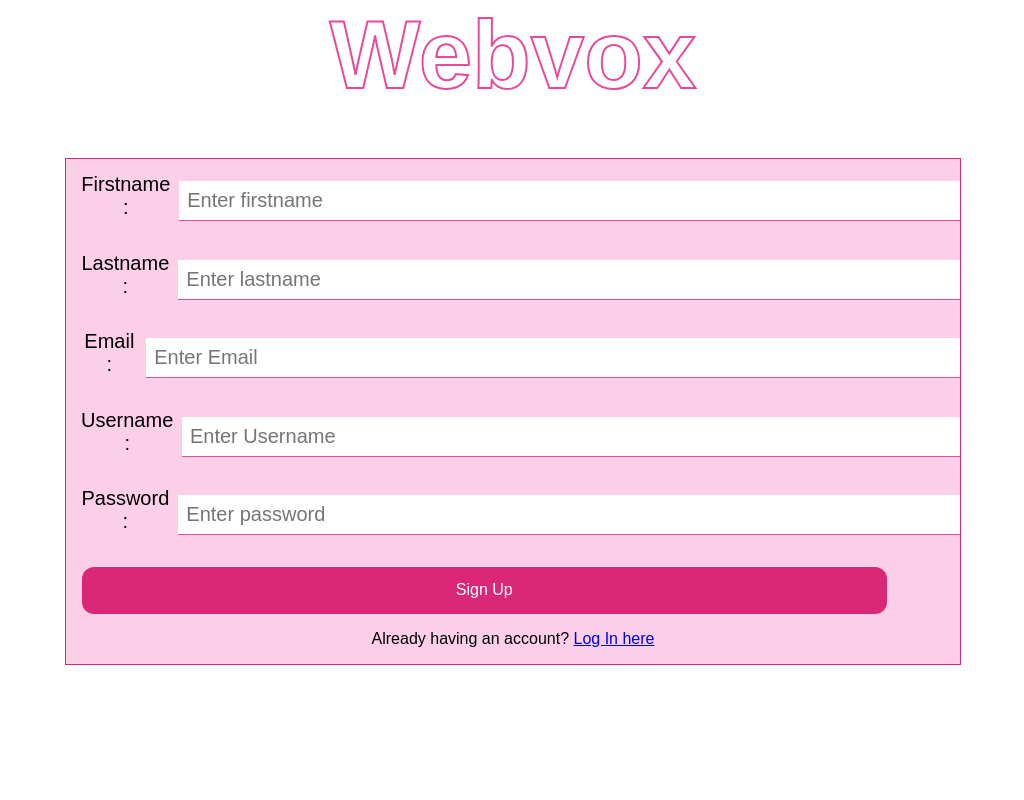
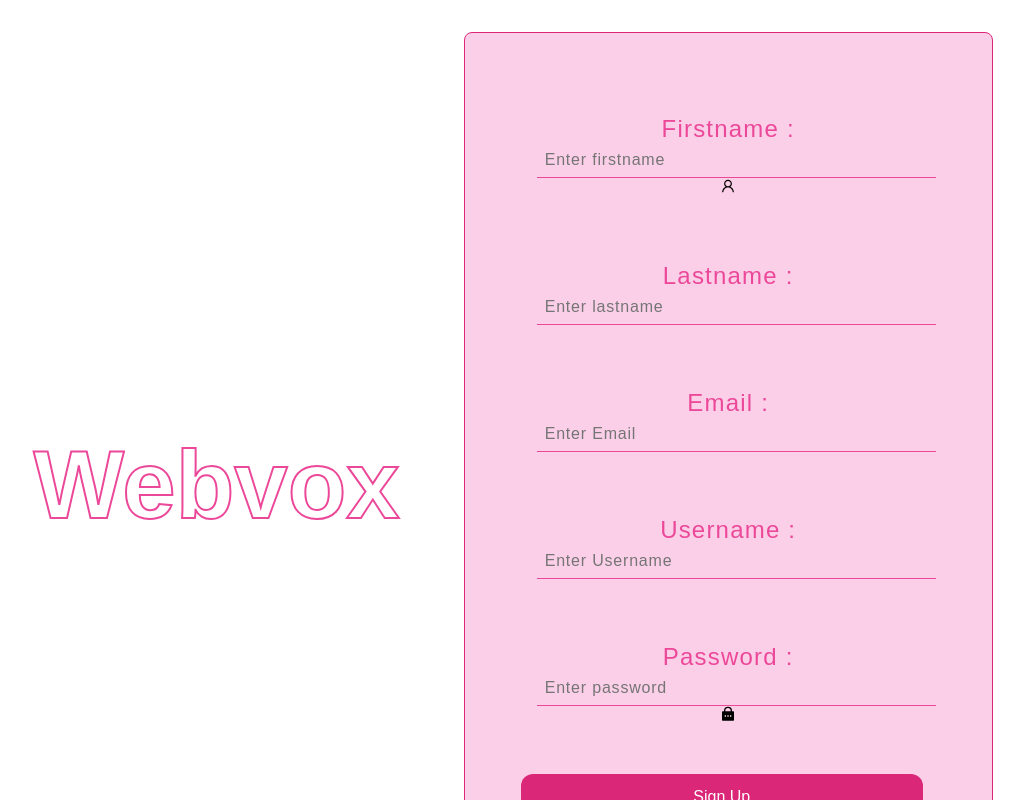
Before and after one commit to logapriya16/webvox, a React (Create React App) app: page /signup in a window 1280 px wide. Shown: the top 800 px of the page, without its empty margins (127-1151 px from the left). Built offline with nearby package versions, Linux system fonts and the light colour scheme; no server answers; a web font is replaced by a local one; what miragejs would draw is missing.

Commit message:
Update : New styles added

```diff
--- a/src/Components/UserprofileComponet/UserProfileComponent.jsx
+++ b/src/Components/UserprofileComponet/UserProfileComponent.jsx
@@ -16,13 +16,12 @@
 import { Avatar } from "antd";
 import { UserOutlined } from "@ant-design/icons";
 import { Button, Modal } from "antd";
-import { useEffect } from "react";
 import PostDisplay from "../PostDisplay/PostDisplay";
 
 export default function ProfileComponent() {
   const { active_user } = useContext(AuhtContext);
   const { postState } = useContext(PostContext);
-  const { userstate, EditUser } = useContext(UserContext);
+  const { EditUser } = useContext(UserContext);
   const [editbio, setEditbio] = useState(false);
   const [isModalOpen, setIsModalOpen] = useState(false);
   const imagesarray = [pic2, pic3, pic4, pic5, pic6];
@@ -34,10 +33,6 @@
   };
   const handleCancel = () => {
     setIsModalOpen(false);
-  };
-  const handleAvatarchange = (e, img) => {
-    console.log("inside component", img);
-    EditUser(e);
   };
   return (
     <div className="curr-us-pro">
@@ -66,7 +61,7 @@
                     onClick={(e) => {
                       handleOk();
                       EditUser(e);
-                      console.log(e.target.src)
+                      console.log(e.target.src);
                       //handleAvatarchange(e,image);
                     }}
                     height="100px"
@@ -130,13 +125,17 @@
           <div>
             <p>{active_user?.username}</p>
             <p>
-              {active_user?.profile.length > 0 ? (
+              {active_user.profile && active_user?.profile.length > 0 ? (
                 <a href={active_user.profile}>{active_user.profile}</a>
               ) : (
                 "My Portfolio"
               )}
             </p>
-            <p>{active_user?.bio.length > 0 ? active_user.bio : "My Bio"}</p>
+            <p>
+              {active_user.bio && active_user?.bio.length > 0
+                ? active_user.bio
+                : "My Bio"}
+            </p>
           </div>
         </div>
         <div className="profile-lower">
--- a/src/Contexts/PostContext.jsx
+++ b/src/Contexts/PostContext.jsx
@@ -257,7 +257,7 @@
   useEffect(() => {
     getAllPosts();
     getcurruserPost(active_user?.username);
-  }, []);
+  }, [active_user]);
   return (
     <PostContext.Provider
       value={{
--- a/src/pages/LoginPage/login.css
+++ b/src/pages/LoginPage/login.css
@@ -1,12 +1,9 @@
 .login-container {
   display: flex;
-  flex-direction: column;
-}
-.login-card {
-  background: var(--third-color);
-  margin: 12rem;
-  margin-top: 3rem;
-  border: 1px solid var(--primary-color);
+  gap: 5rem;
+  margin: 2rem;
+  align-items: center;
+  justify-content: center;
 }
 .content h2 {
   font-size: 6rem;
@@ -51,31 +48,43 @@
     );
   }
 }
-.login-buttons {
-  padding-top: 1.5rem;
+.login-card {
+  background: var(--third-color);
+  inset: 4px;
+  padding: 50px 40px;
+  border-radius: 8px;
+  z-index: 2;
+  display: flex;
+  flex-direction: column;
 
+  width:fit-content;
+  border: 1px solid var(--primary-color);
 }
-.auth-element{
-  display: flex;
-  padding: 0.5rem;
-  width: 100%;
-  justify-content:space-evenly;
-  margin: 0.4rem;
-}
-.auth-lable{
-  font-size: 20px;
-
-
+.auth-element {
+  margin: 2rem;
 }
 .auth-input {
-  margin: 0.5rem;
-  font-size: 20px;
-  height: 100%;
-  width: 95%;
+  width: 100%;
+  font-size: 1em;
+  letter-spacing: 0.05em;
+  transition: 0.5s;
+  z-index: 10;
+  height: 50%;
   border: none;
   padding: 0.5rem;
   outline: none;
+  box-shadow: none;
+  background: transparent;
   border-bottom: 1.5px solid var(--secondary-color);
+}
+.auth-lable{
+  font-size: 0.5rem;
+  pointer-events: none;
+  padding: 0.5rem;
+  font-size: 1.5em;
+  letter-spacing: 0.05em;
+  transition: 0.5s;
+  color: var(--secondary-color);
 }
 .auth-btn {
   background-color: var(--primary-color);
--- a/src/pages/LoginPage/login.jsx
+++ b/src/pages/LoginPage/login.jsx
@@ -44,7 +44,7 @@
       </div>
       <div className="login-card">
         <div className="auth-element">
-          <label htmlFor="username" className="auth-lable">Username</label>
+        <span className="auth-lable">Username</span>
           <div style={{ display: "flex" }}>
             <input
               className="auth-input"
@@ -58,9 +58,11 @@
             />
             <AiOutlineUser />
           </div>
+
         </div>
         <div className="auth-element">
-          <label htmlFor="password" className="auth-lable">Password</label>
+        <span className="auth-lable">Password</span>
+
           <div style={{ display: "flex" }}>
             <input
               className="auth-input"
@@ -83,6 +85,7 @@
             Login As test User
           </button>
         </div>
+
         <p>
           <Link to="/signup">Create New Account</Link>
         </p>
--- a/src/pages/OthersProfile/OthersProfile.jsx
+++ b/src/pages/OthersProfile/OthersProfile.jsx
@@ -56,13 +56,15 @@
                     <div>
                       <p>{user.username}</p>
                       <p>
-                        {user.profile.length > 0 ? (
+                        {user.profile && user.profile.length > 0 ? (
                           <a href={user.profile}>{user.profile}</a>
                         ) : (
                           "My Portfolio"
                         )}
                       </p>
-                      <p>{user.bio.length > 0 ? user.bio : "My Bio"}</p>
+                      <p>
+                        {user.bio && user.bio.length > 0 ? user.bio : "My Bio"}
+                      </p>
                     </div>
                   </div>
                   <div className="profile-lower">
--- a/src/pages/SignUpPage/signup.css
+++ b/src/pages/SignUpPage/signup.css
@@ -1,19 +1,27 @@
+.signup-container {
+  display: flex;
+  align-items:center;
+  margin: 2rem;
+  gap:4rem;
+justify-content: center;
+}
 .signup-card {
   background: var(--third-color);
-  margin: 12rem;
-  border: 1px solid var(--primary-color);
-  margin-top: 3rem;
-  overflow: hidden;
-}
-.signup-container {
+  inset: 4px;
+  padding: 50px 40px;
+  border-radius: 8px;
+  z-index: 2;
   display: flex;
   flex-direction: column;
+  width:fit-content;
+  border: 1px solid var(--primary-color);
 }
+
 .content-signup h2 {
   font-size: 6rem;
   margin: 0;
 }
-.content-signup h2:nth-child(1) {
+ .content-signup h2:nth-child(1) {
   color: transparent;
   -webkit-text-stroke: 2px var(--secondary-color);
 }
--- a/src/pages/SignUpPage/signup.jsx
+++ b/src/pages/SignUpPage/signup.jsx
@@ -1,8 +1,10 @@
 import React, { useContext } from "react";
 import { AuhtContext } from "../../Contexts/AuthContext";
+import { AiOutlineUser } from "react-icons/ai";
+import { RiLockPasswordFill } from "react-icons/ri";
 import { toast } from "react-toastify";
 import { Link } from "react-router-dom";
-import "./signup.css"
+import "./signup.css";
 function SignUp() {
   const { userCredentials, setUserCredentials, SignUp } =
     useContext(AuhtContext);
@@ -36,7 +38,10 @@
       </div>
       <div className="signup-card">
         <div className="auth-element">
-          <label className="auth-lable" htmlFor="first-name">Firstname : </label>
+          <label className="auth-lable" htmlFor="first-name">
+            Firstname :{" "}
+          </label>
+          <div>
             <input
               className="auth-input "
               id="first-name"
@@ -50,9 +55,13 @@
                 }))
               }
             />
+            <AiOutlineUser />
+          </div>
         </div>
         <div className="auth-element">
-          <label htmlFor="last-name" className="auth-lable">Lastname : </label>
+          <label htmlFor="last-name" className="auth-lable">
+            Lastname :{" "}
+          </label>
           <input
             className="auth-input "
             id="last-name"
@@ -68,7 +77,9 @@
           />
         </div>
         <div className="auth-element">
-          <label htmlFor="e-mail" className="auth-lable">Email : </label>
+          <label htmlFor="e-mail" className="auth-lable">
+            Email :{" "}
+          </label>
           <input
             className="auth-input "
             id="e-mail"
@@ -81,7 +92,9 @@
           />
         </div>
         <div className="auth-element">
-          <label htmlFor="username" className="auth-lable">Username : </label>
+          <label htmlFor="username" className="auth-lable">
+            Username :{" "}
+          </label>
           <input
             className="auth-input "
             id="username"
@@ -97,7 +110,11 @@
           />
         </div>
         <div className="auth-element">
-          <label htmlFor="password" className="auth-lable"> Password : </label>
+          <label htmlFor="password" className="auth-lable">
+
+            Password :
+          </label>
+          <div>
             <input
               className="auth-input "
               id="password"
@@ -111,17 +128,17 @@
                 }))
               }
             />
+            <RiLockPasswordFill />
           </div>
-        <div >
-          <button
-          className="auth-btn"
-          onClick={() => handleSignUp()}>Sign Up</button>
         </div>
-        <div>
+        <div className="auth-buttons">
+          <button className="auth-btn" onClick={() => handleSignUp()}>
+            Sign Up
+          </button>
+        </div>
         <p>
-            Already having an account? <Link to="/login">Log In here</Link>{" "}
+          Already having an account? <Link to="/login">Log In here</Link>
         </p>
-        </div>
       </div>
     </div>
   );
```
Lines whose indentation alone changed are shown as unchanged.
